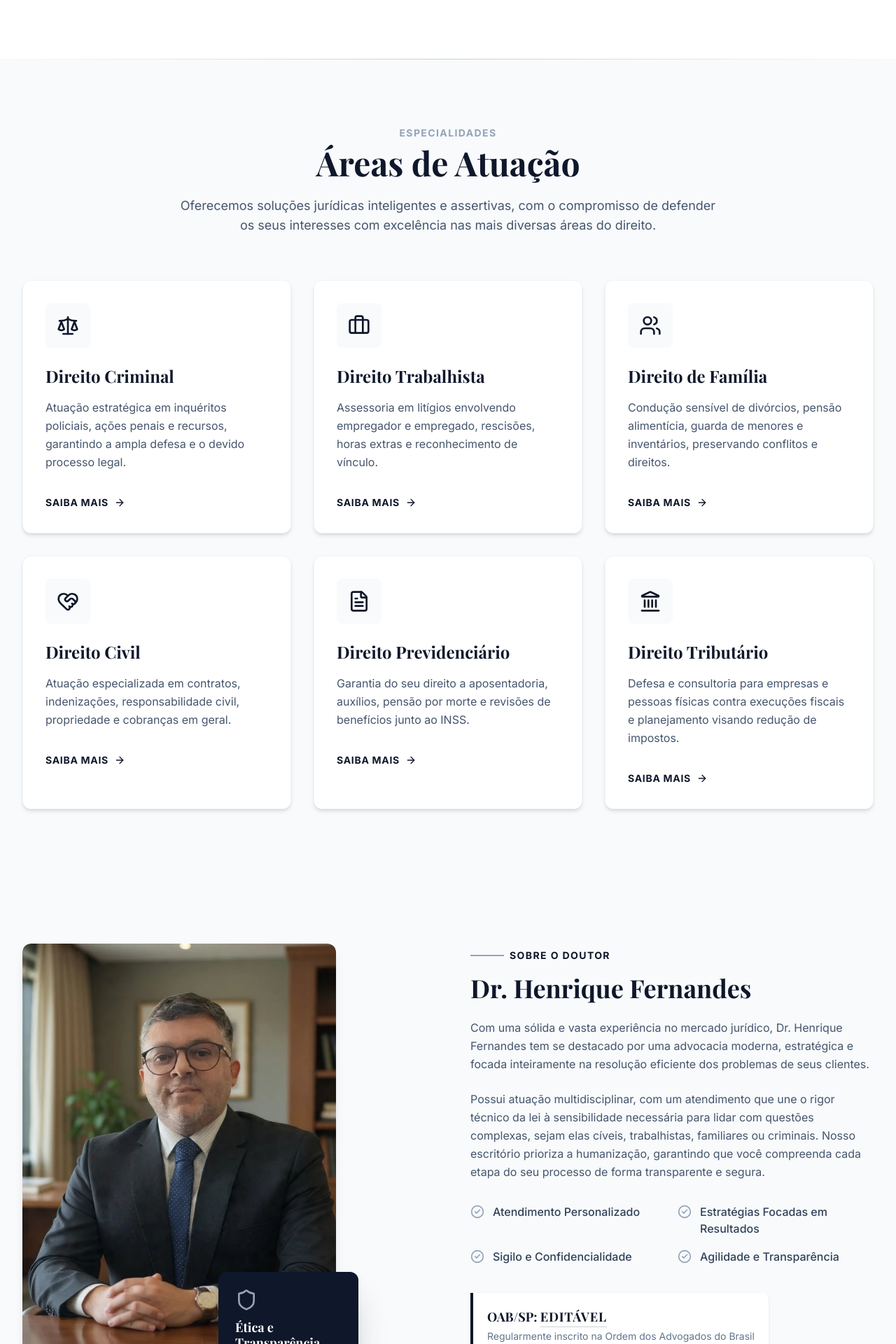
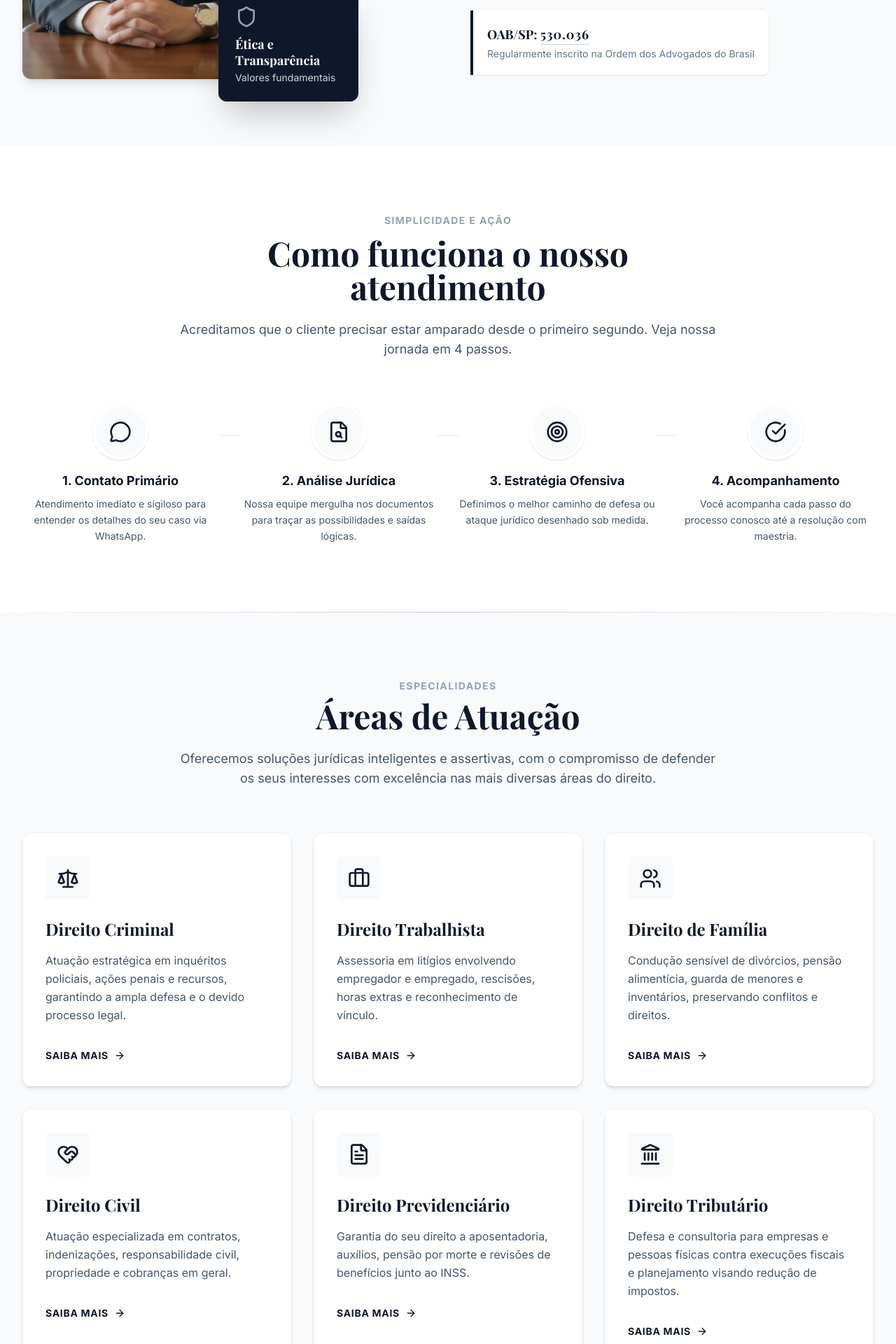
Before and after one commit to Lucas-marques98/Site-Rick, a Next.js app: page / in a window 1280 px wide. Shown: the part 1770-3690 px from the top of the page at 70% size. Built offline with nearby package versions, Linux system fonts and the light colour scheme; a web font is replaced by a local one.

Commit message:
feat: implement About and Footer sections and integrate them into the homepage layout

```diff
--- a/src/app/page.tsx
+++ b/src/app/page.tsx
@@ -20,9 +20,9 @@ export default function Home() {
       <Navbar />
       <Hero />
       <Authority />
+      <About />
       <HowItWorks />
       <PracticeAreas />
-      <About />
       <SocialProof />
       <FAQ />
       <Contact />
--- a/src/components/sections/About.tsx
+++ b/src/components/sections/About.tsx
@@ -74,7 +74,7 @@ export default function About() {
             </div>
 
             <div className="bg-white border-l-4 border-primary p-5 shadow-sm inline-block rounded-r-lg">
-              <p className="font-serif text-slate-900 font-bold text-lg mb-1">OAB/SP: <span className="text-primary tracking-wider border-b border-primary/20 pb-0.5">EDITÁVEL</span></p>
+              <p className="font-serif text-slate-900 font-bold text-lg mb-1">OAB/SP: <span className="text-primary tracking-wider border-b border-primary/20 pb-0.5">530.036</span></p>
               <p className="text-sm text-slate-500">Regularmente inscrito na Ordem dos Advogados do Brasil</p>
             </div>
 
--- a/src/components/sections/Footer.tsx
+++ b/src/components/sections/Footer.tsx
@@ -32,7 +32,7 @@ export default function Footer() {
           <div>
             <h4 className="text-white font-bold mb-4 uppercase tracking-wider text-sm">Legais</h4>
             <ul className="space-y-2 text-sm text-slate-400">
-              <li>OAB/SP: EDITÁVEL</li>
+              <li>OAB/SP 530.036</li>
               <li>Política de Privacidade</li>
               <li>Termos de Uso</li>
             </ul>
```
